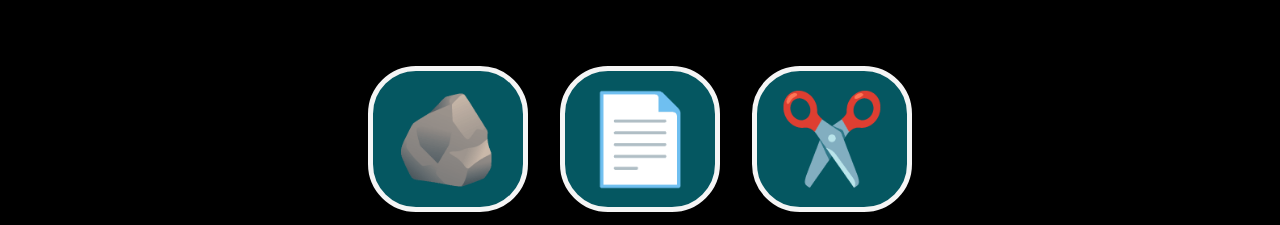
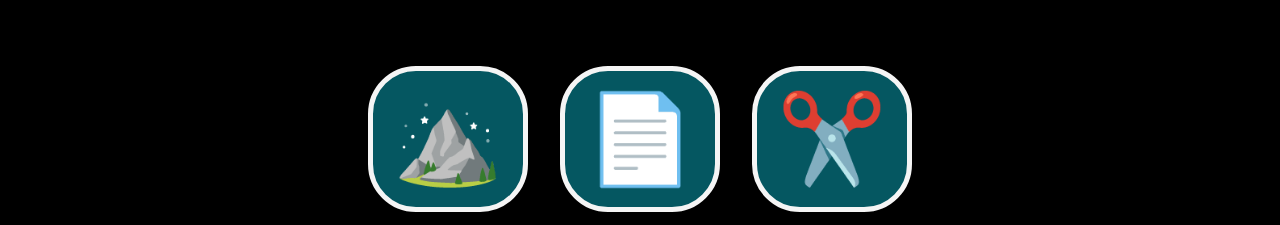
Before and after one commit to T-Pirozzini/Rock-Paper-Scissors, a plain HTML site: page index.html in a window 1280 px wide. Shown: the part 199-424 px from the top of the page. Drawn offline with Linux system fonts and the light colour scheme.

Commit message:
add new mtn emoji

```diff
--- a/index.html
+++ b/index.html
@@ -13,7 +13,7 @@
         <div class = 'button-container'>
             <div class='option1'>
                 <audio id="rock" src="rock.wav" preload="auto"></audio>
-                <button onclick="document.getElementById('rock').play();">🪨</button>
+                <button onclick="document.getElementById('rock').play();">⛰️</button>
             </div>
             <div class='option2'>
                 <audio id="paper" src="paper.wav" preload="auto"></audio>
```
